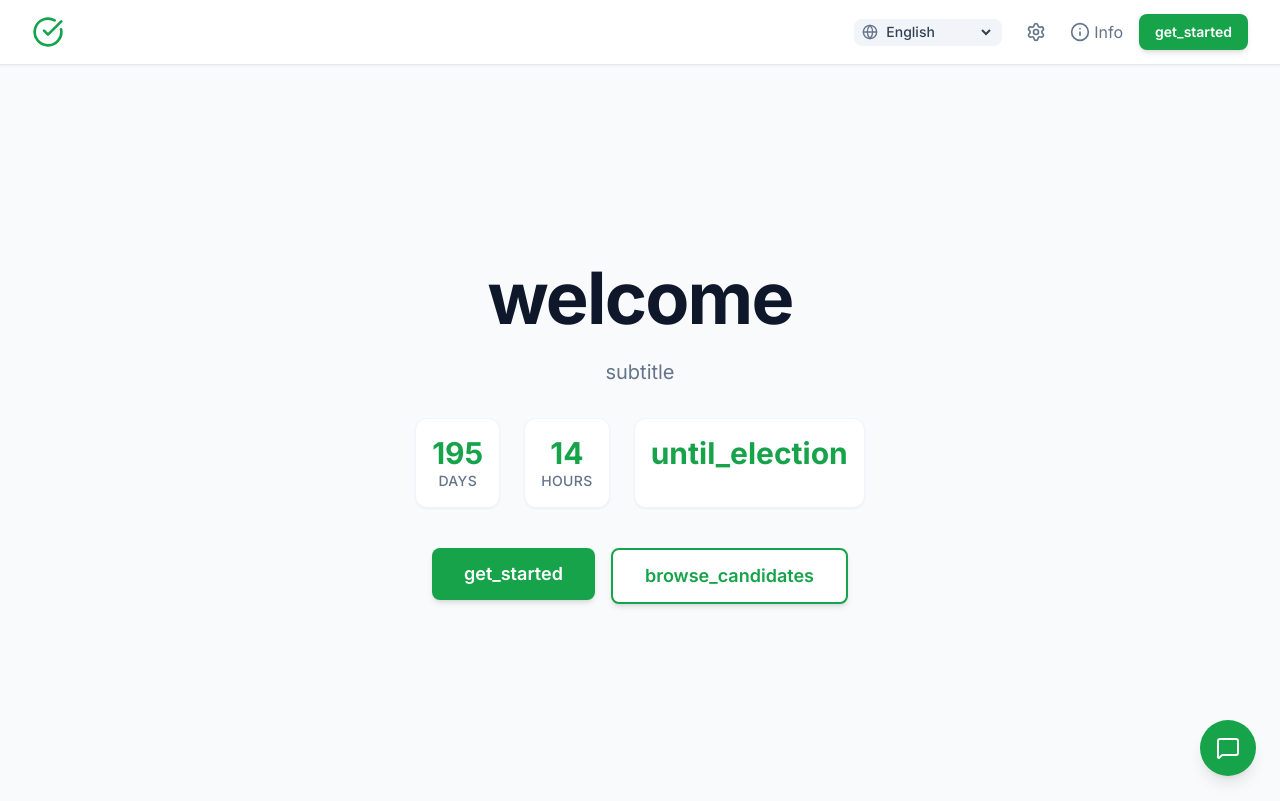
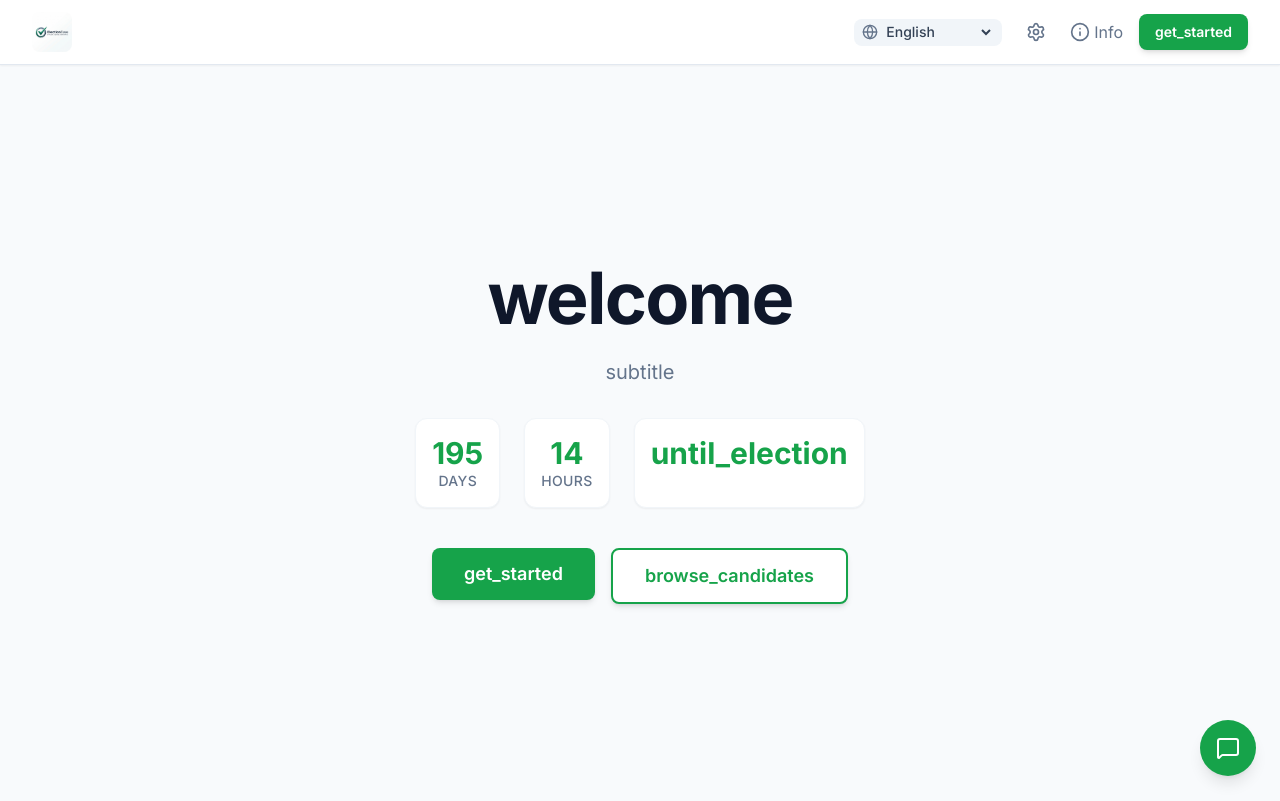
Before and after one commit to shreyashagrawal00/ElectionEase-Bot, a React (Vite) app in the folder frontend/: page / in a window 1280 px wide. Built offline with nearby package versions, Linux system fonts and the light colour scheme; the HTML template or start-up script is replaced by a standard one.

Commit message:
feat: add AI-powered Chatbot component and integrated navigation bar with language selection

```diff
--- a/frontend/src/components/Chatbot.jsx
+++ b/frontend/src/components/Chatbot.jsx
@@ -7,7 +7,7 @@ const Chatbot = () => {
   const { t, i18n } = useTranslation();
   const [isOpen, setIsOpen] = useState(false);
   const [messages, setMessages] = useState([
-    { role: 'assistant', content: "Hello! I'm your Election Assistant. How can I help you today?" }
+    { role: 'assistant', content: "Hello! I'm your ElectionEase Assistant. How can I help you today?" }
   ]);
   const [input, setInput] = useState('');
   const [isLoading, setIsLoading] = useState(false);
@@ -72,7 +72,7 @@ const Chatbot = () => {
                 <Bot className="w-5 h-5" />
               </div>
               <div>
-                <h3 className="font-bold text-sm">Election Assistant</h3>
+                <h3 className="font-bold text-sm">ElectionEase Assistant</h3>
                 <span className="text-[10px] opacity-80 uppercase tracking-widest font-bold">AI Powered</span>
               </div>
             </div>
--- a/frontend/src/components/layout/Navbar.jsx
+++ b/frontend/src/components/layout/Navbar.jsx
@@ -1,8 +1,9 @@
 import React from 'react';
 import { Link } from 'react-router-dom';
+import logo from '../../assets/logo.png';
 import { useAuth } from '../../context/AuthContext';
 import { useAccessibility } from '../../context/AccessibilityContext';
-import { Settings, Info, LogOut, CheckCircle, Globe } from 'lucide-react';
+import { Settings, Info, LogOut, Globe } from 'lucide-react';
 import Button from '../ui/Button';
 import { useTranslation } from 'react-i18next';
 
@@ -21,7 +22,7 @@ const Navbar = () => {
         <div className="flex justify-between h-16">
           <div className="flex items-center">
             <Link to="/" className="flex items-center">
-              <CheckCircle className="h-8 w-8 text-primary-600 mr-2" />
+              <img src={logo} alt="ElectionEase Logo" className="h-10 w-10 mr-2 rounded-lg object-contain" />
               <span className="font-bold text-xl text-slate-900 leading-tight hidden xs:block">
                 ElectionEase
               </span>
```
Also changed, not shown: frontend/src/assets/logo.png (added).
